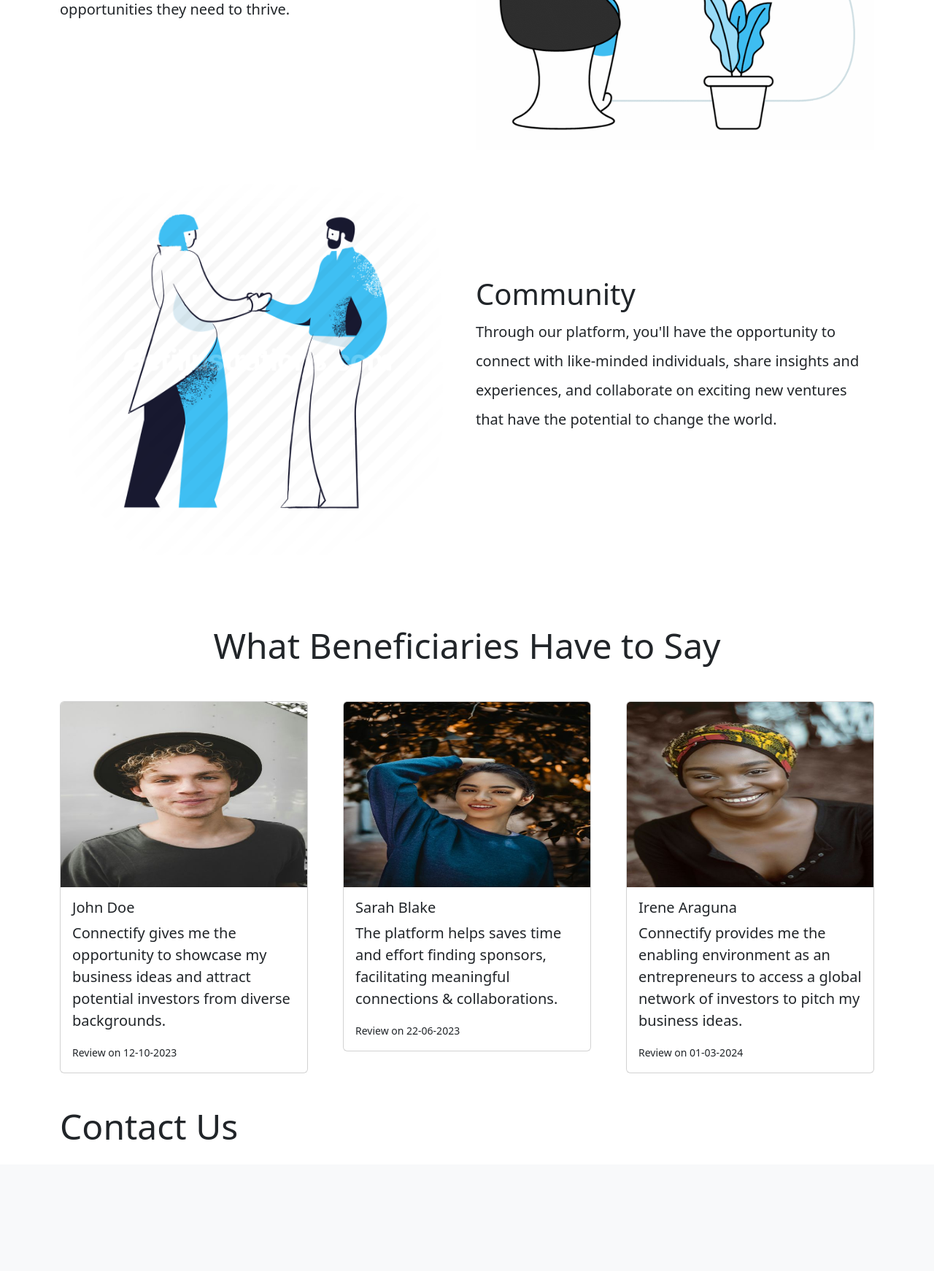
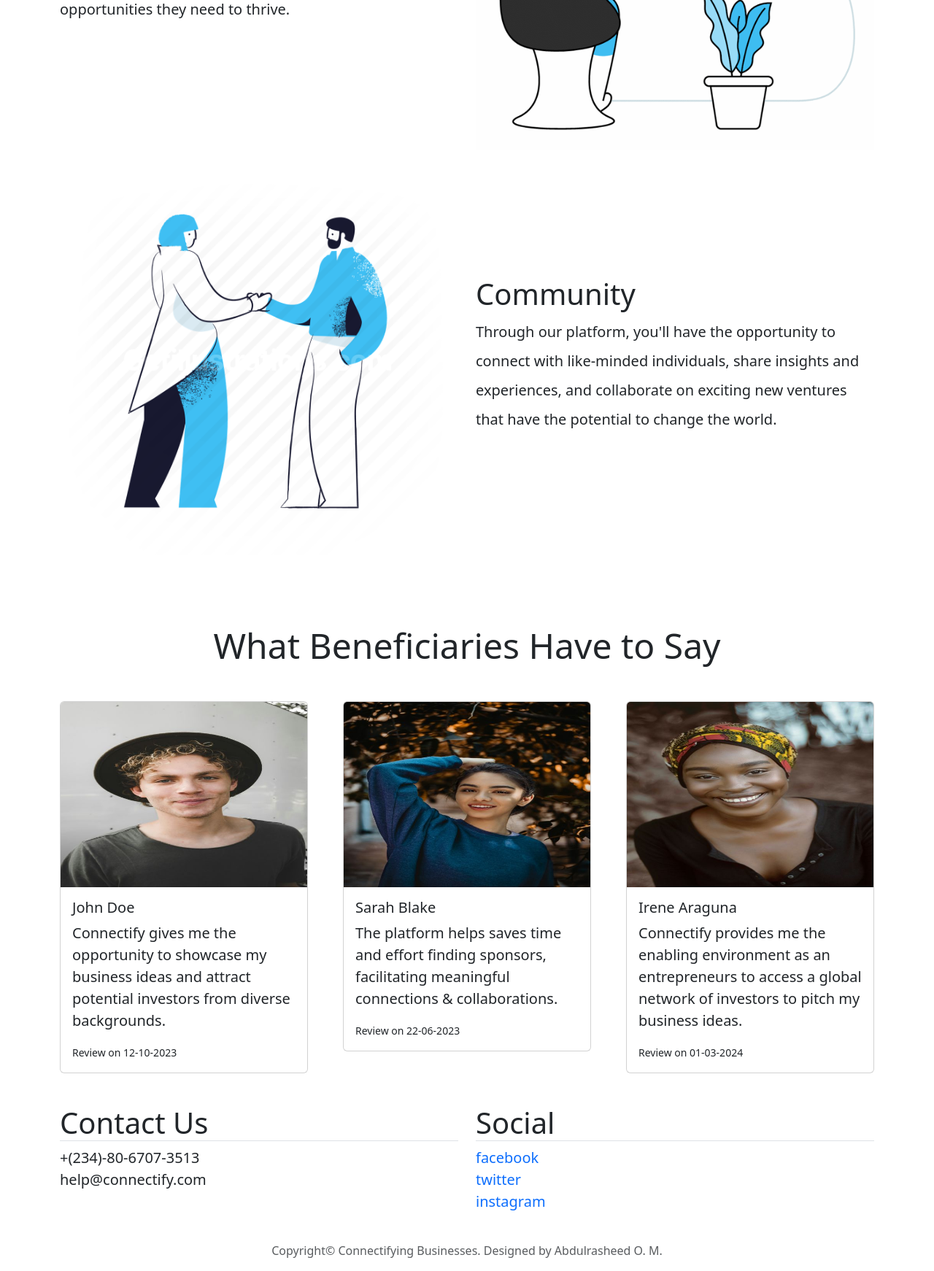
Before and after one commit to maonimisi/connectify, a Flask app: page / in a window 1280 px wide. Shown: the part 1673-3415 px from the top of the page at 73% size. Before the commit the page ends 3235 px from the top, so only its background shows below. Run offline with Flask 3, Linux system fonts and the light colour scheme.

Commit message:
alx portfolio project

```diff
--- a/connectify/routes.py
+++ b/connectify/routes.py
@@ -1,7 +1,6 @@
+from connectify import app
 from flask import render_template, url_for, flash, redirect
-from connectify import app
 from connectify.forms import RegistrationForm, LoginForm
-from connectify.models import User, Post
 
 @app.route("/")
 @app.route("/home")
--- a/connectify/templates/home.html
+++ b/connectify/templates/home.html
@@ -3,12 +3,12 @@
 <section>
     <div class="row justify-content-center align-items-center  text-center text-lg-start">
         <div class="col-lg-6">
-            <h1 class="display-4">Connectify <span class="display-6">Businesses</span></h1>
-            <h3 class="fw-light">connecting aspiring entrepreneurs with investors</h3>
+            <h1 class="display-4 fw-bold">Connectify <span class="display-6 fw-bold">Businesses</span></h1>
+            <p class="lead fst-italic">Connecting aspiring entrepreneurs with investors</p>
             <p class="lead mt-3">A virtual market place where aspiring entrepreneurs can showcase their concepts
                 and connect with investors who are seeking promising ventures to support.</p>
 
-            <a href="#" class="btn btn-lg btn-primary my-4">Start Your Journey Here</a>
+            <a href="#" class="btn btn-lg btn-primary my-4">Explore Businesses Here</a>
         </div>
         <div class="col-lg-6">
             <img src="../static/images/home.png" alt="" class="img-fluid">
--- a/connectify/templates/layout.html
+++ b/connectify/templates/layout.html
@@ -32,9 +32,6 @@
                         <a class="nav-link" href="{{ url_for('about') }}">about</a>
                     </li>
                     <li class="nav-item">
-                        <a class="nav-link" href="#">ideas</a>
-                    </li>
-                    <li class="nav-item">
                         <a class="nav-link" href="#">pitch</a>
                     </li>
                     <li class="nav-item">
@@ -62,10 +59,29 @@
         </div>
         {% block content %}
         {% endblock content %}
-
+        <aside class="my-4">
+            <div class="row justify-content-center">
+                <div class="col-md-6">
+                    <h5 class="display-6 border-bottom">Contact Us</h5>
+                    <ul class="lead list-unstyled">
+                        <li>+(234)-80-6707-3513</li>
+                        <li>help@connectify.com</li>
+                    </ul>
+                </div>
+                <div class="col-md-6">
+                    <h5 class="display-6 border-bottom">Social</h5>
+                    <ul class="lead list-unstyled">
+                        <li><a href="#" class="text-decoration-none">facebook</a></li>
+                        <li><a href="#" class="text-decoration-none">twitter</a></li>
+                        <li><a href="#" class="text-decoration-none">instagram</a></li>
+                    </ul>
+                </div>
+            </div>
+        </aside>
     </main>
-    <footer class="container-lg">
-        <h3 class="display-5 my-4">Contact Us</h3>
+    <footer class="container">
+        <p class="text-center text-muted">
+            Copyright&copy; Connectifying Businesses. Designed by Abdulrasheed O. M.</p>
     </footer>
 
     <script src="https://cdn.jsdelivr.net/npm/bootstrap@5.3.3/dist/js/bootstrap.bundle.min.js"
--- a/connectify/templates/login.html
+++ b/connectify/templates/login.html
@@ -4,8 +4,8 @@
     {{ form.hidden_tag() }}
     <fieldset class="form-group">
         <div class="row justify-content-center align-items-center">
-            <div class="col-md-8 mx-4 mt-4">
-                <legend class="border-bottom my-4 text-center display-3 ">Login</legend>
+            <div class="col-md-8 mx-3 my-3">
+                <legend class="border-bottom text-center display-3 mb-3">Login</legend>
                 <div class="mb-3">
                     {{ form.email.label(class='form-label') }}
                     {% if form.email.errors %}
--- a/connectify/templates/register.html
+++ b/connectify/templates/register.html
@@ -4,8 +4,8 @@
     {{ form.hidden_tag() }}
     <fieldset class="form-group">
         <div class="row justify-content-center align-items-center">
-            <div class="col-md-8 mx-4 mt-4">
-                <legend class="border-bottom my-4 text-center display-3 ">Join Today</legend>
+            <div class="col-md-8 mx-3 my-3">
+                <legend class="border-bottom text-center display-3 ">Join Today</legend>
                 <div class="mb-3">
                     {{ form.first_name.label(class='form-label') }}
 
@@ -72,7 +72,7 @@
                     {{ form.confirm_password(class='form-control') }}
                     {% endif %}
                 </div>
-                <div class="mb-3 text-center">
+                <div class="mt-5 mb-3 text-center">
                     {{ form.submit(class='btn btn-outline-primary d-block w-100') }}
                 </div>
                 <div class="text-muted text-center">
```
